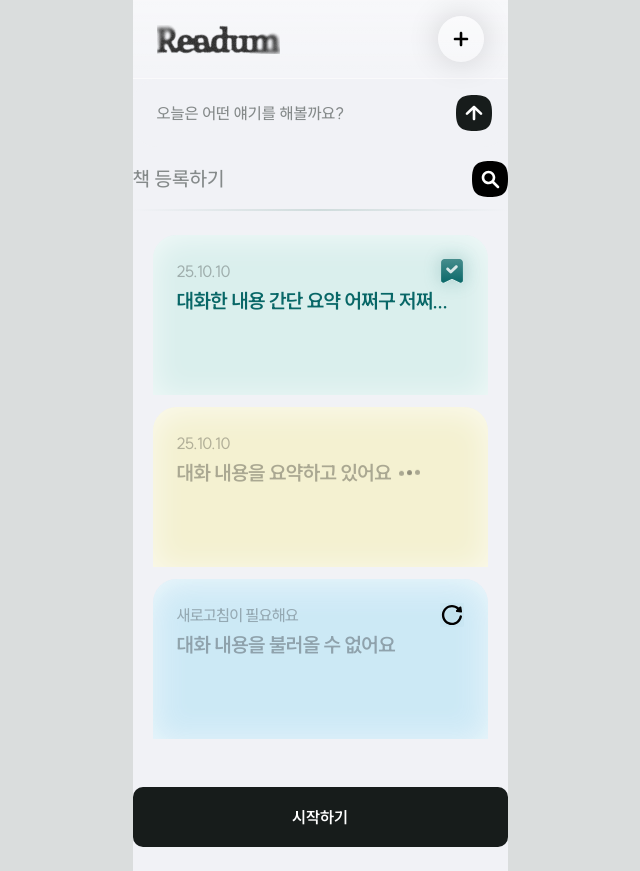
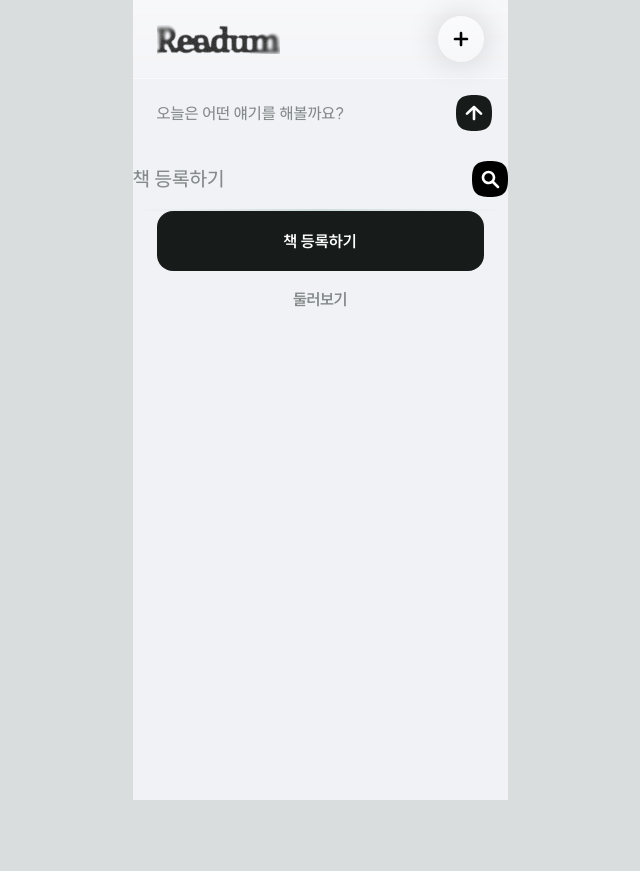
Before and after one commit to depromeet/18th-team4-web, a Next.js app: page / in a window 1280 px wide. Shown: the whole page, without its empty margins (320-960 px from the left). After the commit the page ends 800 px from the top, so only its background shows below. Built offline with nearby package versions, Linux system fonts and the light colour scheme; no server answers.

Commit message:
feat: 등록하기, 둘러보기 버튼 추가

```diff
--- a/src/components/pages/Main/Container.tsx
+++ b/src/components/pages/Main/Container.tsx
@@ -1,37 +1,22 @@
-import { ChatCard, CHAT_CARD_COLOR, CHAT_CARD_STATUS, Header, HEADER_VARIANT, LinkButton } from '@/components';
+import { Header, HEADER_VARIANT, LinkButton } from '@/components';
 import { PATH_NAME } from '@/constants';
 import { MainBody } from './Body';
 
-export default function MainContainer() {
+const MainContainer = () => {
   return (
-    <>
+    <div className="flex min-h-dvh flex-col">
       <Header variant={HEADER_VARIANT.HOME} />
       <MainBody />
+      <div className="flex flex-col gap-[1.6rem] px-[2.4rem] pb-[2.4rem]">
+        <LinkButton href={PATH_NAME.register.list()} size="lg" variant="black" className="rounded-[1.6rem]">
+          책 등록하기
+        </LinkButton>
+        <button type="button" className="body1-bold text-center tracking-[-0.048rem] text-text-caption">
+          둘러보기
+        </button>
+      </div>
+    </div>
+  );
+};
 
-      <div className="flex flex-col gap-[1.2rem] px-[2rem] py-[2.4rem]">
-        <ChatCard
-          color={CHAT_CARD_COLOR.TEAL}
-          date="25.10.10"
-          summary="대화한 내용 간단 요약 어쩌구 저쩌..."
-          bookmarked
-        />
-        <ChatCard
-          color={CHAT_CARD_COLOR.YELLOW}
-          status={CHAT_CARD_STATUS.LOADING}
-          date="25.10.10"
-        />
-        <ChatCard
-          color={CHAT_CARD_COLOR.SKY}
-          status={CHAT_CARD_STATUS.ERROR}
-        />
-
-      </div>
-
-      <section className="flex justify-center py-[2.4rem]">
-        <LinkButton href={PATH_NAME.register.list()} size="lg" variant="black">
-          시작하기
-        </LinkButton>
-      </section>
-    </>
-  );
-}
+export default MainContainer;
```
